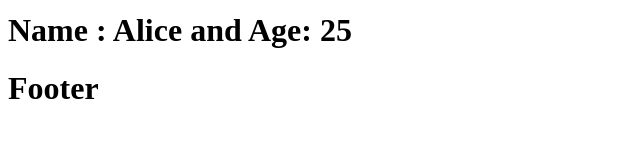
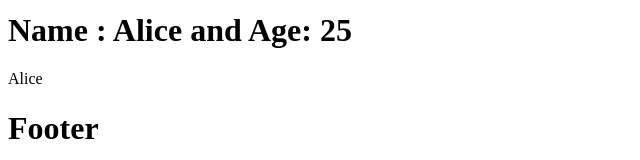
Before and after one commit to arunabhajana/learning, a React (Vite) app: page / in a window 1280 px wide. Shown: the part 1816-1976 px from the top of the page, without its empty margins (0-640 px from the left). Before the commit the page ends 1945 px from the top, so only its background shows below. Built offline with nearby package versions, Linux system fonts and the light colour scheme; no server answers.

Commit message:
useContext Hook

```diff
--- a/src/App.jsx
+++ b/src/App.jsx
@@ -21,6 +21,7 @@ import Effect from './components/Effect.jsx'
 import Data from './components/Data.jsx'
 import BasicEffects from './components/BasicEffects.jsx'
 import Context from './components/Context.jsx'
+import ContextHook from './components/ContextHook.jsx'
 
 const App = () => {
 
@@ -54,6 +55,7 @@ const App = () => {
       <Data />
       <BasicEffects />
       <Context/>
+      <ContextHook />
       <Footer />
     </>
   )
--- /dev/null
+++ b/src/components/ComponentB.jsx
@@ -0,0 +1,16 @@
+import { useContext } from "react";
+import { Data } from "./ContextHook.jsx";
+
+const ComponentB = () => {
+
+    const userName = useContext(Data);
+
+
+    return (
+        <div>
+            {userName}
+        </div>
+    );
+}
+
+export default ComponentB;
--- /dev/null
+++ b/src/components/ContextHook.jsx
@@ -0,0 +1,18 @@
+import { createContext } from "react";
+import ComponentB from "./ComponentB";
+
+export const Data = createContext();
+
+const ContextHook = () => {
+    const name = "Alice";
+
+    return (
+        <div>
+            <Data.Provider value={name}>
+                <ComponentB />
+            </Data.Provider>
+        </div>
+    );
+}
+
+export default ContextHook;
--- /dev/null
+++ b/src/components/Reducer.jsx
@@ -0,0 +1 @@
+// Continue From 3:27:01
```
Also changed, not shown: 1 other file (tests, documents, lock files or other folders).
